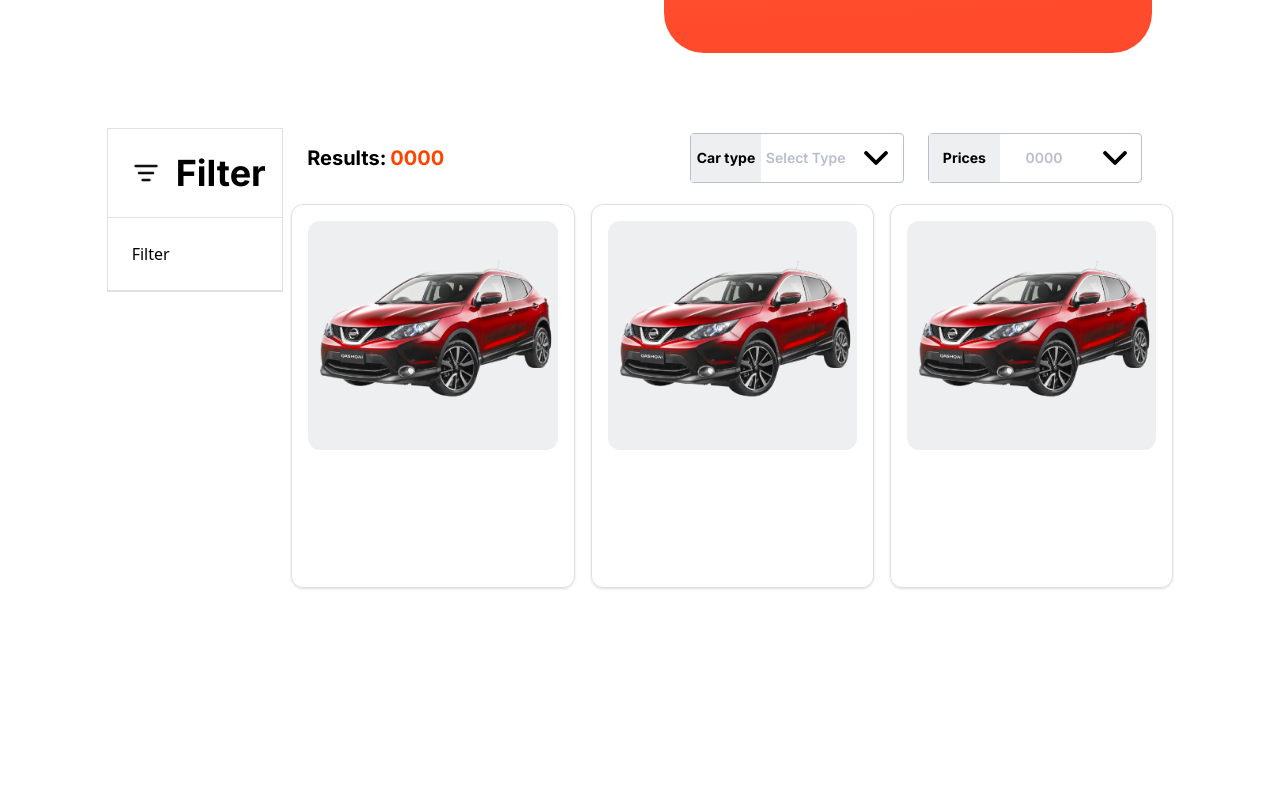
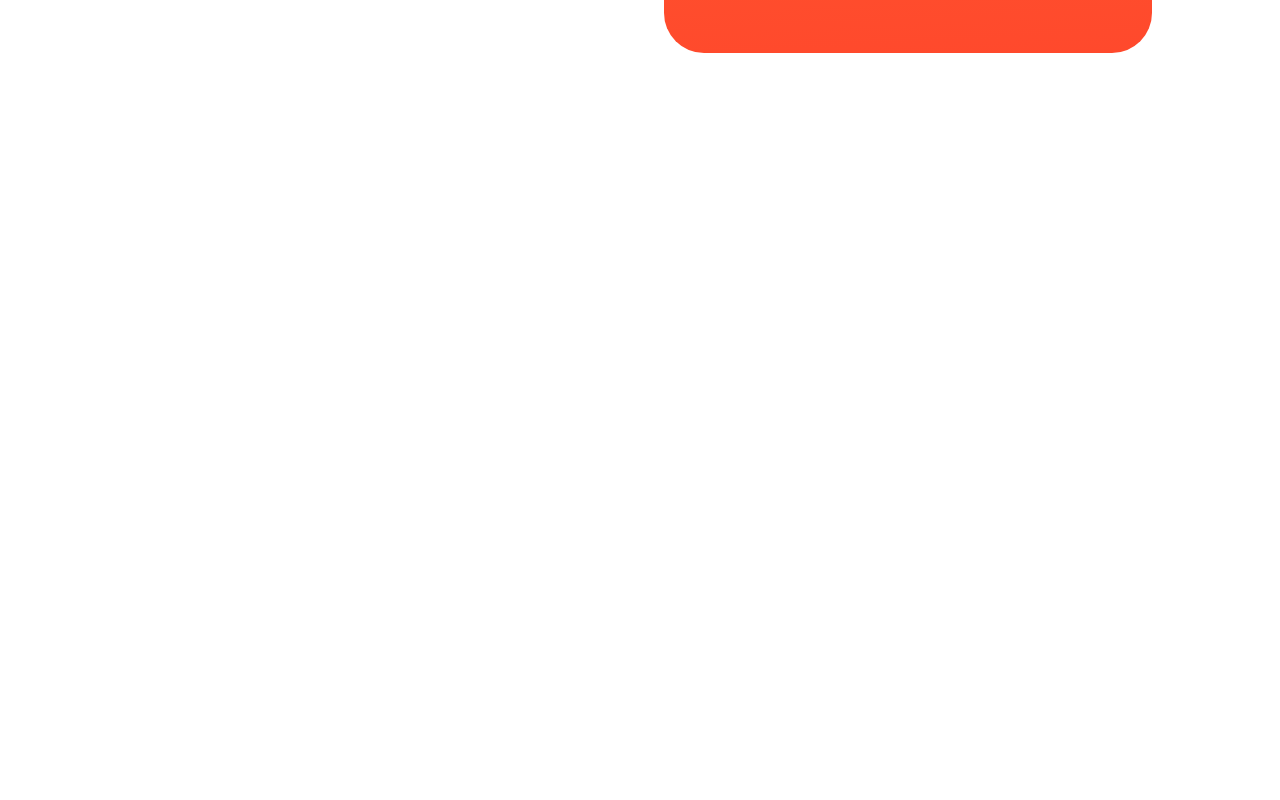
Before and after one commit to KeithJosh03/carrent, a Next.js app: page / in a window 1280 px wide. Shown: the part 880-1680 px from the top of the page. Built offline with nearby package versions, Linux system fonts and the light colour scheme.

Commit message:
fixing carshow layout

```diff
--- /dev/null
+++ b/components/carshow/layout.tsx
@@ -0,0 +1,14 @@
+import React from "react";
+
+export function CarshowLayout({
+    children,
+  }: Readonly<{
+    children: React.ReactNode;
+  }>) {
+    return (
+    <div className='h-screen w-5/5 m-auto flex justify-center mt-52'>
+      <div className='w-10/12 h-fit flex flex-row gap-2'>
+      </div>
+    </div>
+  );
+  }
--- a/components/carshow/page.tsx
+++ b/components/carshow/page.tsx
@@ -1,20 +1,15 @@
 import React from 'react'
 
-import {Filter , Resultscar, inter } from './index';
+import {Filter, inter , CarshowLayout } from './index';
 
 
 function CarShow() {
   return (
-    <div className='h-screen w-5/5 m-auto flex justify-center mt-52'>
-      <div className='w-10/12 h-fit flex flex-row gap-2'>
-        <Filter InterFont={inter.className}/>
-        <Resultscar
-        InterFont={inter.className}
-
-        />
-      </div>
-    </div>
+    <CarshowLayout>
+      <Filter InterFont={inter.className} />
+    </CarshowLayout>
   )
 }
+{/* <Resultscar InterFont={inter.className} /> */}
 
-export default CarShow
+export default CarShow;
--- a/components/carshow/resultscar.tsx
+++ b/components/carshow/result/resultscar.tsx
@@ -49,8 +49,8 @@ function Resultscar({InterFont}:FontsFeatProps ) {
           </div>
         </div>
         <div className='container flex flex-row h-fit gap-4'>
-          <div className='basis-4/12 border border-[#0000001F] h-96 rounded-xl shadow flex flex-col'>
-            <div className='h-3/5 bg-[#EEEFF1] m-4 rounded-xl content-center'>
+          <div className='basis-4/12 border border-[#0000001F] h-96 rounded-xl shadow flex flex-col p-4'>
+            <div className='h-3/5 bg-[#EEEFF1] rounded-xl content-center mb-4'>
               <Image
                 className='m-auto'
                 src="/carshow/carshow.png"
@@ -59,9 +59,11 @@ function Resultscar({InterFont}:FontsFeatProps ) {
                 alt="Picture of the author"
               />
             </div>
+            <span className={`${InterFont} font-bold text-xl`}>2020 Honda Pilot</span>
+            <span className={`${InterFont} font-bold text-xl text-[#FF4400]`}>6,000 PHP</span>
           </div>
-          <div className='basis-4/12 border border-[#0000001F] h-96 rounded-xl shadow flex flex-col'>
-            <div className='h-3/5 bg-[#EEEFF1] m-4 rounded-xl content-center'>
+          <div className='basis-4/12 border border-[#0000001F] h-96 rounded-xl shadow flex flex-col p-4'>
+            <div className='h-3/5 bg-[#EEEFF1] rounded-xl content-center mb-4'>
               <Image
                 className='m-auto'
                 src="/carshow/carshow.png"
@@ -70,9 +72,11 @@ function Resultscar({InterFont}:FontsFeatProps ) {
                 alt="Picture of the author"
               />
             </div>
+            <span className={`${InterFont} font-bold text-xl`}>2020 Honda Pilot</span>
+            <span className={`${InterFont} font-bold text-xl text-[#FF4400]`}>6,000 PHP</span>
           </div>
-          <div className='basis-4/12 border border-[#0000001F] h-96 rounded-xl shadow flex flex-col'>
-            <div className='h-3/5 bg-[#EEEFF1] m-4 rounded-xl content-center'>
+          <div className='basis-4/12 border border-[#0000001F] h-96 rounded-xl shadow flex flex-col p-4'>
+            <div className='h-3/5 bg-[#EEEFF1] rounded-xl content-center mb-4'>
               <Image
                 className='m-auto'
                 src="/carshow/carshow.png"
@@ -81,6 +85,8 @@ function Resultscar({InterFont}:FontsFeatProps ) {
                 alt="Picture of the author"
               />
             </div>
+            <span className={`${InterFont} font-bold text-xl`}>2020 Honda Pilot</span>
+            <span className={`${InterFont} font-bold text-xl text-[#FF4400]`}>6,000 PHP</span>
           </div>
         </div>
     </div>
--- a/components/navbar/navbar.tsx
+++ b/components/navbar/navbar.tsx
@@ -17,7 +17,7 @@ function NavBar() {
     }
 
   return (
-    <header className='bg-mainground border border-b-[#ADB2BE] h-fit w-screen flex flew-row fixed top-0 z-50 p-6'>
+    <nav className='bg-mainground border border-b-[#ADB2BE] h-fit w-screen flex flew-row fixed top-0 z-50 p-6'>
         <div className="basis-4/12 flex flex-row items-center container">
             <div className="basis-1/2 flex flex-row items-center justify-end h-12">
                 <Image
@@ -59,7 +59,7 @@ function NavBar() {
             handleClick={headClick}
             />
         </div>
-    </header>
+    </nav>
   )
 }
 
```
Also changed, not shown: components/carshow/index.tsx (+6 -2 lines), components/carshow/filter/filter.tsx (renamed from components/carshow/filter.tsx), components/carshow/result/resultinput.tsx (renamed from components/carshow/resultinput.tsx).
